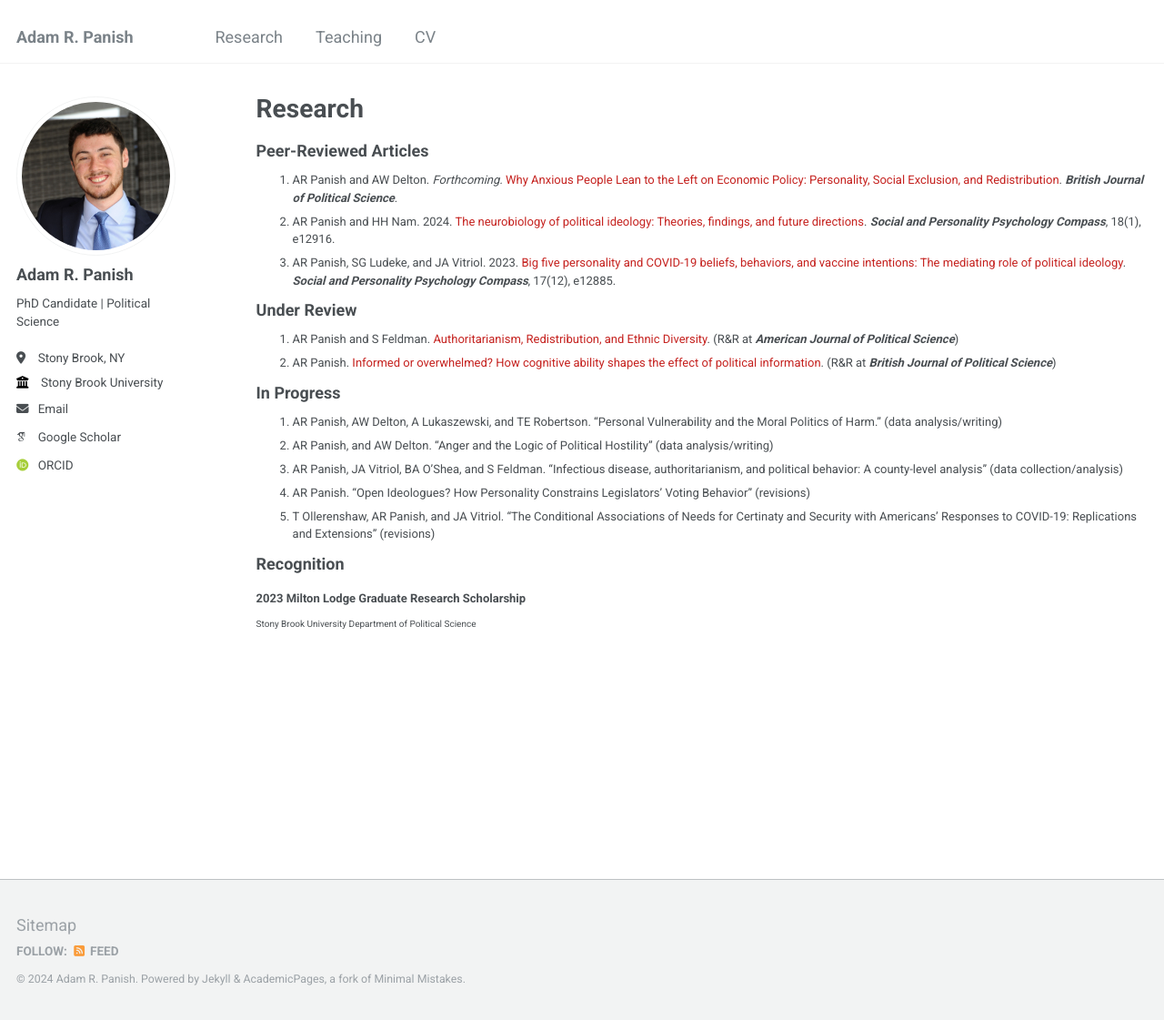
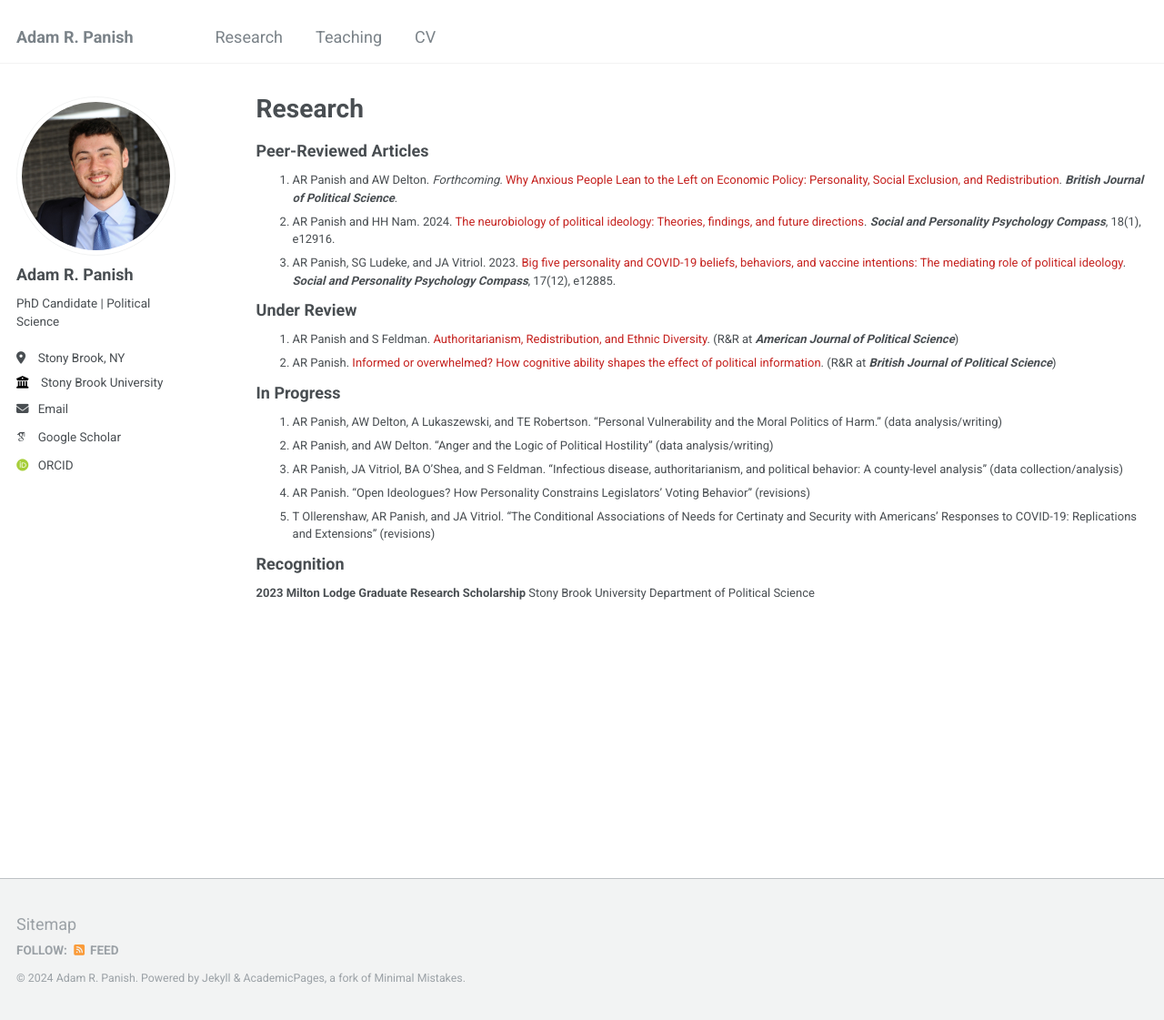
Before and after one commit to adampanish/adampanish.github.io, a Jekyll site: the page built from _pages/research.html, in a window 1280 px wide and 1121 px high. Shown: the whole window at 91% size. Built offline with Jekyll 4.4.1, drawn with Linux system fonts in a browser that asks for light colours; some web fonts are replaced.

Commit message:
Update research.html

```diff
--- a/_pages/research.html
+++ b/_pages/research.html
@@ -5,10 +5,12 @@ permalink: /research/
 author_profile: true
 ---
 
+
+
 <ul style="list-style-type:none; padding:0">
   <li>
     <b>Peer-Reviewed Articles</b>
-    <ol type="1">
+    <ol type="1"; padding:0>
       <font size=2>
       <li>AR Panish and AW Delton. <i>Forthcoming.</i> <a style="text-decoration:none" href="https://www.dropbox.com/scl/fi/6asbl7xmwbo2fbpg2q6eq/panish_delton_anxious_2024.pdf?rlkey=wwmde8r5b71kkw3dkat90zyrc&st=rbajjc4g&dl=0" target="_blank">Why Anxious People Lean to the Left on Economic Policy: Personality, Social Exclusion, and Redistribution</a>. <i><strong>British Journal of Political Science</strong></i>.</li>
       <li>AR Panish and HH Nam. 2024. <a style="text-decoration:none" href="https://www.dropbox.com/scl/fi/sj69ayc1z5t7d8o8twixv/panish_nam_brain_2024.pdf?rlkey=09l0qc5kdduh0qt1v3o8tylbq&st=9qsrs6lu&dl=0" target="_blank">The neurobiology of political ideology: Theories, findings, and future directions</a>. <i><strong>Social and Personality Psychology Compass</strong></i>, 18(1), e12916.</li>
@@ -19,7 +21,7 @@ author_profile: true
 
   <li>
     <b>Under Review</b>
-    <ol type="1">
+    <ol type="1"; padding:0>
       <font size=2>
         <li>AR Panish and S Feldman. <a style="text-decoration:none" href="https://www.dropbox.com/scl/fi/58i4blxvq4boe47q8djv4/panish_feldman_redistribution_2024.pdf?rlkey=dcqn3b67jbtd5e4cmmjxefnyf&st=5iwmtlqf&dl=0" target="_blank">Authoritarianism, Redistribution, and Ethnic Diversity</a>. (R&R at <i><strong>American Journal of Political Science</strong></i>)</li>
         <li>AR Panish. <a style="text-decoration:none" href="https://www.dropbox.com/scl/fi/o7ml9g0v776t21cq4epw9/panish_cognitive_2024.pdf?rlkey=i0hdacf0qrlucznukqmjecg83&st=ghvrcxp5&dl=0" target="_blank">Informed or overwhelmed? How cognitive ability shapes the effect of political information</a>. (R&R at <i><strong>British Journal of Political Science</strong></i>)</li>
@@ -29,7 +31,7 @@ author_profile: true
 
   <li>
     <b>In Progress</b>
-    <ol type="1">
+    <ol type="1"; padding:0>
       <font size=2>
         <li>AR Panish, AW Delton, A Lukaszewski, and TE Robertson. <q>Personal Vulnerability and the Moral Politics of Harm.</q> (data analysis/writing)</li>
         <li>AR Panish, and AW Delton. <q>Anger and the Logic of Political Hostility</q> (data analysis/writing)</li>
@@ -44,12 +46,10 @@ author_profile: true
     <b>Recognition</b>
     <ul style="list-style-type:none; padding:0">
       <font size=2>
-        <li><b>2023 Milton Lodge Graduate Research Scholarship</b><br>
+        <li><b>2023 Milton Lodge Graduate Research Scholarship</b>
+        Stony Brook University Department of Political Science
+        </li>
       </font>
-      <font size=1.5>
-        Stony Brook University Department of Political Science
-      </font>
-      </li>
     </ul>
   </li>
 </ul>
```
